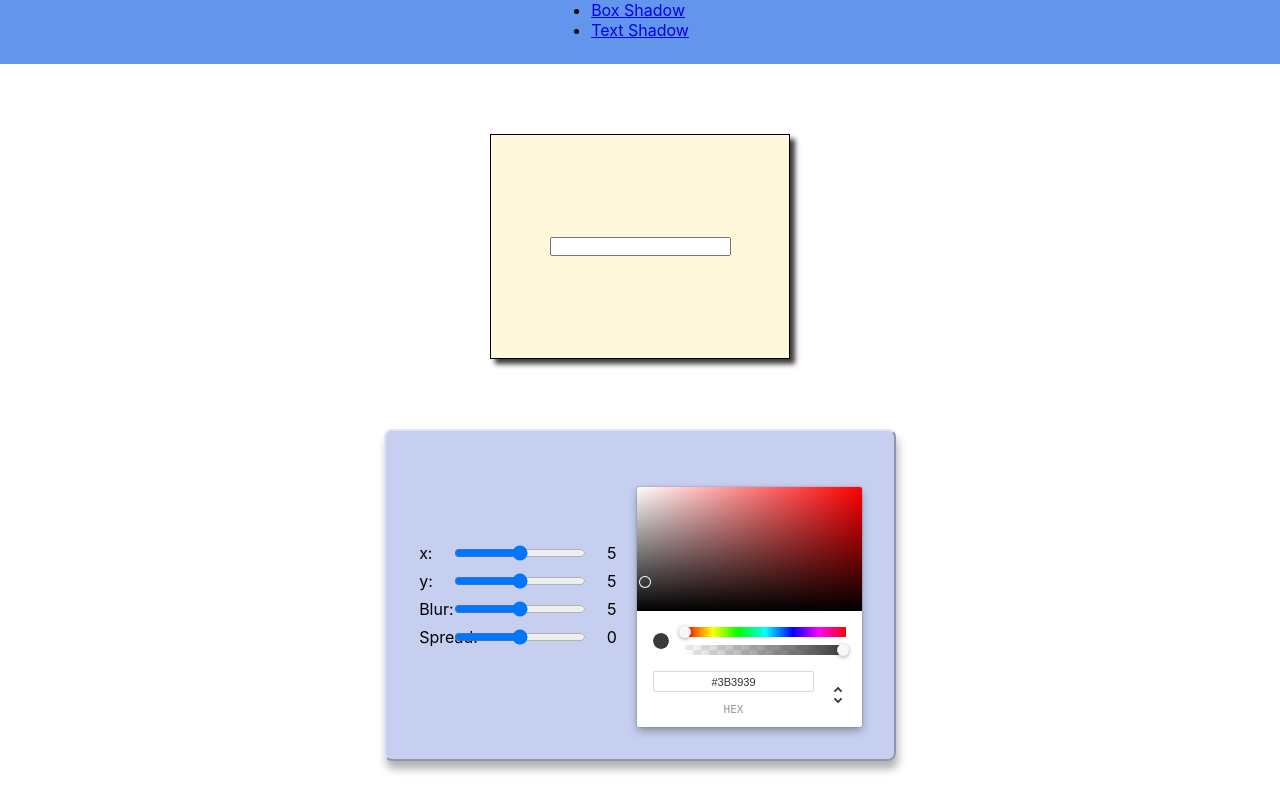
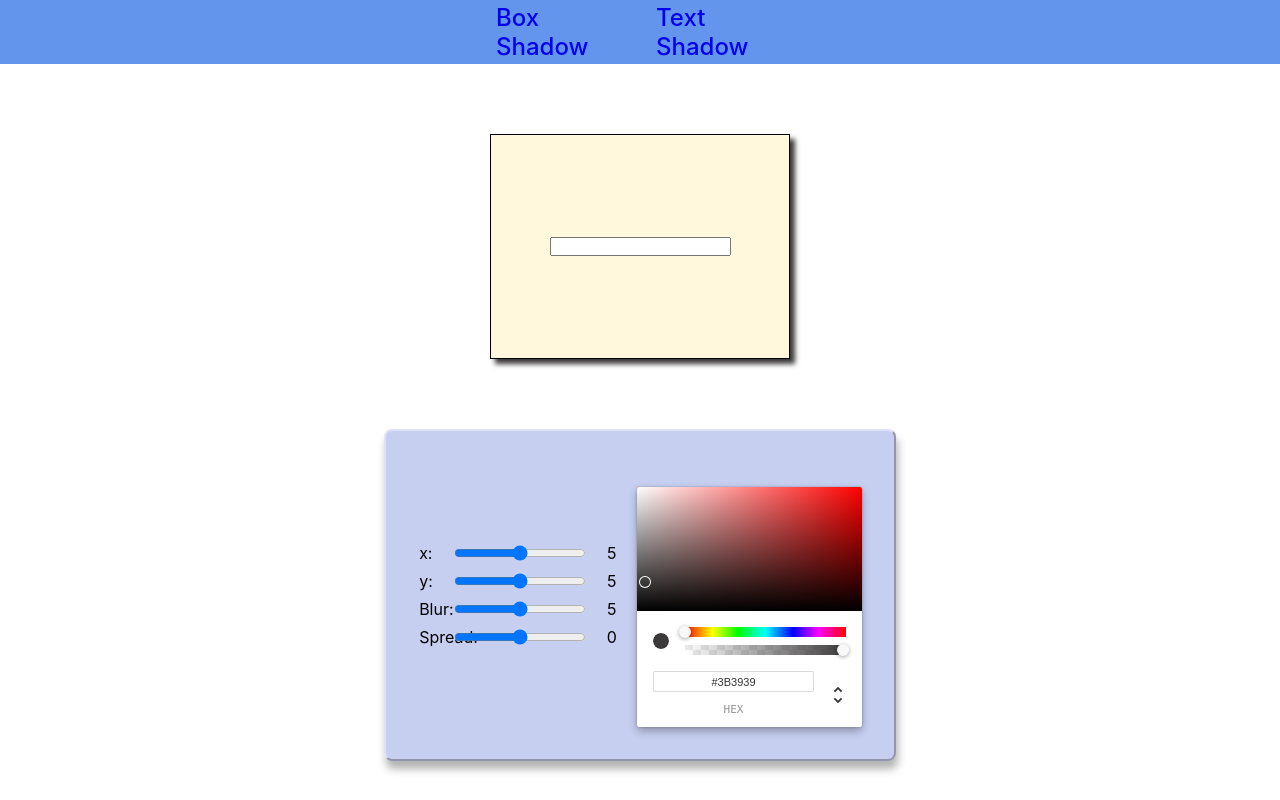
Before and after one commit to cmarioep/CSS-Generator, a React (Create React App) app: page / in a window 1280 px wide. Built offline with nearby package versions, Linux system fonts and the light colour scheme.

Commit message:
Basic styles for menu header

```diff
--- a/src/App.js
+++ b/src/App.js
@@ -1,4 +1,3 @@
-import {DataProvider} from './Context/DataContext';
 import { BrowserRouter, Routes, Route } from 'react-router-dom';
 import Layout from './Containers/Layout';
 import BoxShadow from './Pages/Box-Shadow';
@@ -8,7 +7,6 @@ import TextShadow from './Pages/Text-Shadow';
 function App() {
   return (
     <div>
-      <DataProvider>
       <BrowserRouter>
           <Layout>
             <Routes>
@@ -17,7 +15,6 @@ function App() {
             </Routes>
           </Layout>
         </BrowserRouter>
-      </DataProvider>
     </div>
   );
 }
--- a/src/Components/header.css
+++ b/src/Components/header.css
@@ -2,12 +2,31 @@ nav {
     position: fixed;
     top: 0;
     left: 0;
-
-    display: flex;
-    justify-content: center;
 
     width: 100%;
     height: 8vh;
 
     background-color: cornflowerblue;
 }
+
+ul {
+    display: flex;
+    justify-content: center;
+
+    width: 100%;
+    height: inherit;
+
+}
+
+li {
+    display: flex;
+    justify-content: center;
+    align-items: center;
+
+    width: 10%;
+    margin: 0 1rem;
+
+    font-size: 1.5rem;
+    font-weight: 500;
+    text-decoration: none;
+}
--- a/src/Context/DataContext.js
+++ /dev/null
@@ -1,13 +0,0 @@
-import { createContext, useState } from 'react';
-
-export const DataContext = createContext({});
-
-export const DataProvider = ( {children} ) => {
-    const [value, setValue] = useState({});
-
-    return(
-        <DataContext.Provider value={[value, setValue]}>
-            {children}
-        </DataContext.Provider>
-    );
-};
--- a/src/index.css
+++ b/src/index.css
@@ -13,7 +13,24 @@ body {
   -moz-osx-font-smoothing: grayscale;
 }
 
+
 code {
   font-family: source-code-pro, Menlo, Monaco, Consolas, 'Courier New',
     monospace;
 }
+
+
+a {
+  text-decoration-line: none;
+}
+
+
+a:visited {
+  text-decoration: none;
+  color: ivory;
+}
+
+
+ul, ol {
+  list-style: none;
+}
```
